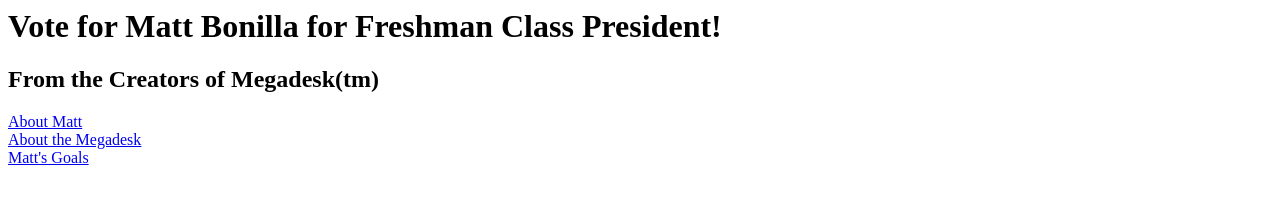
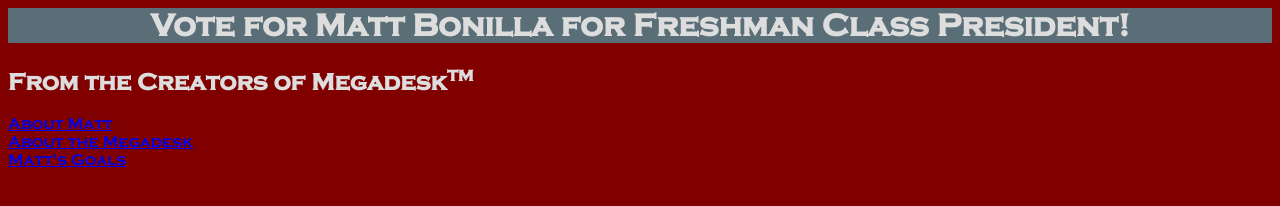
Before and after one commit to Eieminia/Matt4President, a plain HTML site: page index.html in a window 1280 px wide. Drawn offline with Linux system fonts and the light colour scheme.

Commit message:
i cannot css

```diff
--- a/index.html
+++ b/index.html
@@ -1,12 +1,15 @@
 <html>
   <head>
     <title>Vote for Matt</title>
+    <link rel="stylesheet" href="main.css" />
   </head>
   <body>
+    <header>
       <h1>Vote for Matt Bonilla for Freshman Class President!</h1>
-        <h2>From the Creators of Megadesk(tm)</h2>
-        <a href="about.html">About Matt</a> <br>
-        <a href="megadesk.html">About the Megadesk</a> <br>
-        <a href="goals.html">Matt's Goals</a> <br>
+    </header>
+    <h2>From the Creators of Megadesk<span class="tm">tm</span></h2>
+    <a href="about.html">About Matt</a> <br />
+    <a href="megadesk.html">About the Megadesk</a> <br />
+    <a href="goals.html">Matt's Goals</a> <br />
   </body>
 </html>
--- /dev/null
+++ b/main.css
@@ -0,0 +1,18 @@
+@font-face {
+    font-family: "Copperplate";
+    src: url(fonts/Copperplate\ Gothic\ Bold\ Regular.ttf);
+}
+header {
+    background-color: #5a6e77;
+    text-align: center;
+
+}
+body {
+    font-family: 'Copperplate';
+    background-color: #800000;
+    color: #ddd;
+}
+.tm {
+    vertical-align: super;
+    font-size: .8em;
+}
```
Also changed, not shown: about.html (+5 -1 lines), fonts/Copperplate Gothic Bold Regular.ttf (added). Lines whose indentation alone changed are shown as unchanged.
